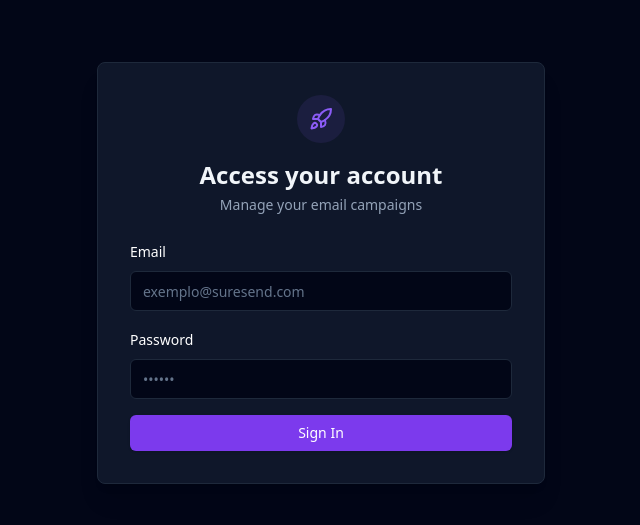
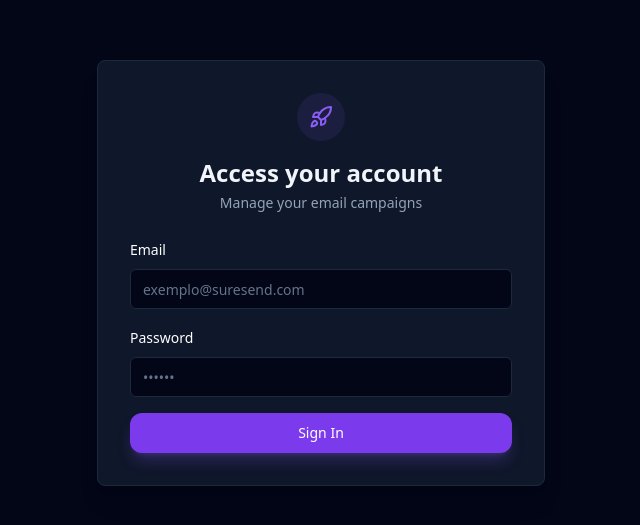
Before and after one commit to juanalenca/suresend, a React app in the folder frontend/: page /login in a window 1280 px wide. Shown: the part 127-652 px from the top of the page, without its empty margins (319-959 px from the left). Built offline with nearby package versions, Linux system fonts and the light colour scheme; the HTML template or start-up script is replaced by a standard one.

Commit message:
Melhorando design do botão

```diff
--- a/frontend/src/components/ui/button.tsx
+++ b/frontend/src/components/ui/button.tsx
@@ -5,25 +5,25 @@
 import { cn } from "@/lib/utils"
 
 const buttonVariants = cva(
-  "inline-flex items-center justify-center gap-2 whitespace-nowrap rounded-md text-sm font-medium transition-colors focus-visible:outline-none focus-visible:ring-1 focus-visible:ring-ring disabled:pointer-events-none disabled:opacity-50 [&_svg]:pointer-events-none [&_svg]:size-4 [&_svg]:shrink-0",
+  "inline-flex items-center justify-center gap-2 whitespace-nowrap rounded-xl text-sm font-semibold transition-all duration-300 focus-visible:outline-none focus-visible:ring-2 focus-visible:ring-ring focus-visible:ring-offset-2 disabled:pointer-events-none disabled:opacity-50 [&_svg]:pointer-events-none [&_svg]:size-4 [&_svg]:shrink-0 relative overflow-hidden group",
   {
     variants: {
       variant: {
         default:
-          "bg-primary text-primary-foreground shadow hover:bg-primary/90",
+          "bg-gradient-to-r from-violet-600 to-purple-600 text-white shadow-lg shadow-violet-500/25 hover:shadow-violet-500/40 hover:from-violet-700 hover:to-purple-700 hover:scale-[1.02]",
         destructive:
-          "bg-destructive text-destructive-foreground shadow-sm hover:bg-destructive/90",
+          "bg-gradient-to-r from-red-600 to-rose-600 text-white shadow-lg shadow-red-500/25 hover:shadow-red-500/40 hover:from-red-700 hover:to-rose-700 hover:scale-[1.02]",
         outline:
-          "border border-input bg-background shadow-sm hover:bg-accent hover:text-accent-foreground",
+          "border-2 border-slate-700 bg-transparent text-slate-300 hover:bg-slate-800/50 hover:text-white hover:border-slate-600",
         secondary:
-          "bg-secondary text-secondary-foreground shadow-sm hover:bg-secondary/80",
-        ghost: "hover:bg-accent hover:text-accent-foreground",
-        link: "text-primary underline-offset-4 hover:underline",
+          "bg-slate-800 text-white shadow-md hover:bg-slate-700 hover:scale-[1.02]",
+        ghost: "hover:bg-slate-800/50 hover:text-white text-slate-400",
+        link: "text-violet-400 underline-offset-4 hover:underline hover:text-violet-300",
       },
       size: {
-        default: "h-9 px-4 py-2",
-        sm: "h-8 rounded-md px-3 text-xs",
-        lg: "h-10 rounded-md px-8",
+        default: "h-10 px-5 py-2.5",
+        sm: "h-8 rounded-lg px-3 text-xs",
+        lg: "h-12 rounded-xl px-8 text-base",
         icon: "h-9 w-9",
       },
     },
@@ -41,14 +41,22 @@
 }
 
 const Button = React.forwardRef<HTMLButtonElement, ButtonProps>(
-  ({ className, variant, size, asChild = false, ...props }, ref) => {
+  ({ className, variant, size, asChild = false, children, ...props }, ref) => {
     const Comp = asChild ? Slot : "button"
     return (
       <Comp
         className={cn(buttonVariants({ variant, size, className }))}
         ref={ref}
         {...props}
-      />
+      >
+        {/* Shine effect on hover */}
+        {variant === 'default' && (
+          <div className="absolute inset-0 bg-gradient-to-r from-white/0 via-white/20 to-white/0 translate-x-[-200%] group-hover:translate-x-[200%] transition-transform duration-1000" />
+        )}
+        <span className="relative z-10 flex items-center gap-2">
+          {children}
+        </span>
+      </Comp>
     )
   }
 )
```
